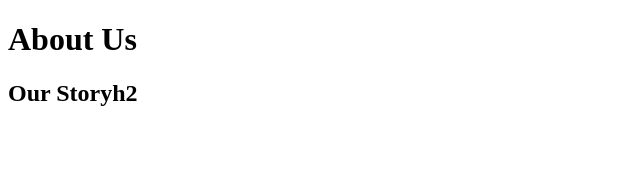
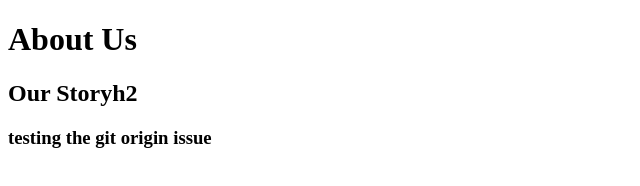
Before and after one commit to faheemk987/Exatech-project, a plain HTML site: page about.html in a window 1280 px wide. Shown: the whole page, without its empty margins (0-640 px from the left). Drawn offline with Linux system fonts and the light colour scheme.

Commit message:
Add testing header to About Us section

```diff
--- a/about.html
+++ b/about.html
@@ -8,5 +8,6 @@
   <body>
     <h1>About Us</h1>
     <h2>Our Storyh2</h2>
+    <h3>testing the git origin issue</h3>
   </body>
 </html>
```
